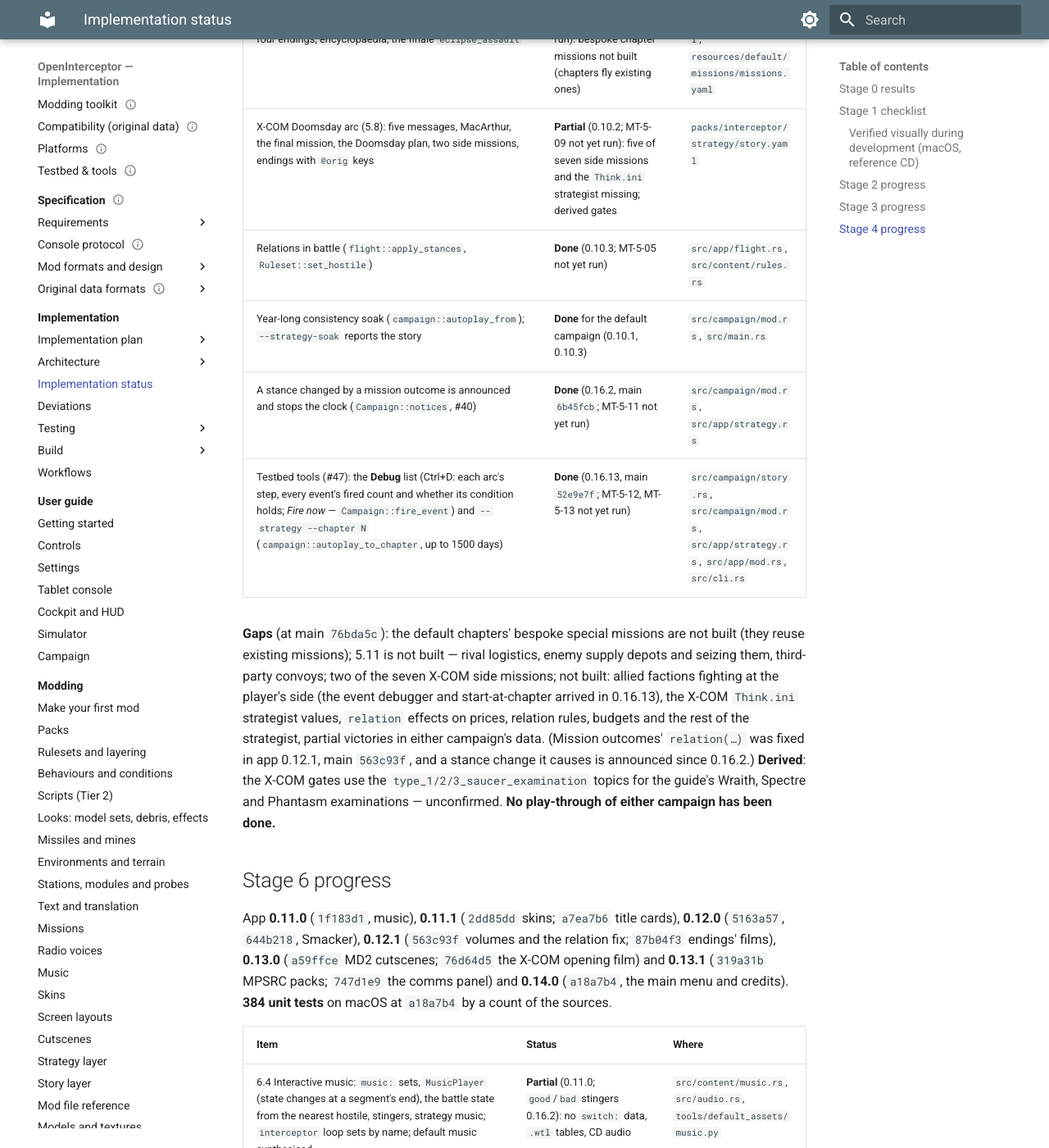
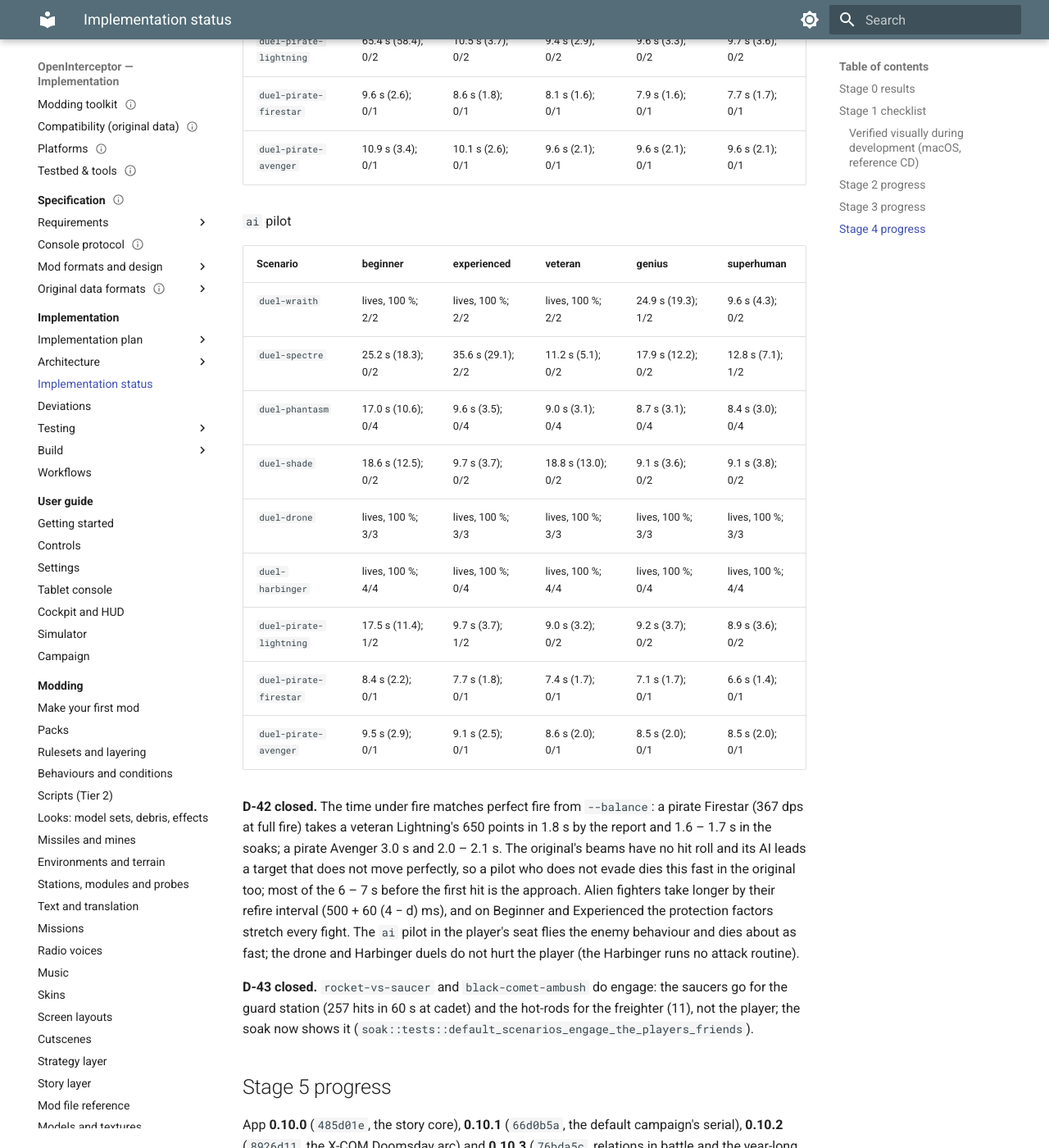
Before and after one commit to bbogovich/OpenInterceptor, an MkDocs documentation site: the page built from docs/implementation/status.md, in a window 1280 px wide and 1400 px high, scrolled down 25088 px. Shown: the whole window at 82% size. Built offline with MkDocs 1.6.1 and Material for MkDocs 9.7.7, drawn with Linux system fonts in a browser that asks for light colours; some of the changed text lies outside the part shown.

Commit message:
--balance as the battle fills the banks, soak first hit and hits on friends, re-measured soaks (#121, app NEXT)
Getting started (--balance, --soak), status (#120 follow-up, #121 with
the soak table; D-42 and D-43 closed), unit tests.

Issue: #121

Co-Authored-By: Claude Opus 5.5 <noreply@anthropic.com>

```diff
--- a/docs/implementation/status.md
+++ b/docs/implementation/status.md
@@ -435,6 +435,58 @@ and the launchers' rounds; `flight.start_throttle`; Parallax `images`, Passive C
 Doppelganger `retarget_every`; the pirate and corporate hulls from their own sections. D-18 (the
 Patton's protection from its fit) is open: DEV-095.
 
+**#120 follow-up** (app NEXT; `notes/re/flight` §3, §12): the Patton is an X-COM ship with its fit
+(ShieldType3, ArmorType3, EngineType3) and `protection_scale: {shields: 3, armor: 4}` — 1,500 / 1,700
+from Veteran up; `interceptor`'s `original_attack` has no `break_call` (message 7 is rejected).
+
+**#121** (app NEXT; audit D-31, D-42, D-43): `--balance` fills the banks as the battle does
+(difficulty, `protection_scale`, station pools), spends the energy pool at the start beam setting
+before the sustained rate, and applies `player_hits`; a soak reports the first hit and hits on
+friends. Re-measured with `--soak <duel> --difficulty <level> --seconds 180` (`interceptor`, app NEXT):
+each cell is *destroyed at* (time under fire); enemies destroyed — or *lives* with the hull left.
+
+`passive` pilot
+
+| Scenario | beginner | experienced | veteran | genius | superhuman |
+|---|---|---|---|---|---|
+| `duel-wraith` | 43.5 s (35.8); 0/2 | 49.2 s (42.0); 0/2 | 21.2 s (14.4); 0/2 | 10.6 s (4.3); 0/2 | 10.1 s (3.8); 0/2 |
+| `duel-spectre` | 52.3 s (43.9); 0/2 | 36.8 s (29.5); 0/2 | 18.0 s (11.2); 0/2 | 17.1 s (10.3); 0/2 | 10.1 s (3.8); 0/2 |
+| `duel-phantasm` | lives, 29 %; 4/4 | 10.5 s (3.5); 0/4 | 9.9 s (3.2); 0/4 | 9.5 s (3.0); 0/4 | 9.3 s (3.1); 0/4 |
+| `duel-shade` | 83.8 s (76.8); 0/2 | 10.5 s (3.7); 0/2 | 9.4 s (2.9); 0/2 | 9.2 s (2.9); 0/2 | 8.9 s (2.8); 0/2 |
+| `duel-drone` | lives, 100 %; 0/3 | lives, 100 %; 0/3 | lives, 100 %; 0/3 | lives, 100 %; 0/3 | lives, 100 %; 0/3 |
+| `duel-harbinger` | lives, 100 %; 0/4 | lives, 100 %; 0/4 | lives, 100 %; 0/4 | lives, 100 %; 0/4 | lives, 100 %; 0/4 |
+| `duel-pirate-lightning` | 65.4 s (58.4); 0/2 | 10.5 s (3.7); 0/2 | 9.4 s (2.9); 0/2 | 9.6 s (3.3); 0/2 | 9.7 s (3.6); 0/2 |
+| `duel-pirate-firestar` | 9.6 s (2.6); 0/1 | 8.6 s (1.8); 0/1 | 8.1 s (1.6); 0/1 | 7.9 s (1.6); 0/1 | 7.7 s (1.7); 0/1 |
+| `duel-pirate-avenger` | 10.9 s (3.4); 0/1 | 10.1 s (2.6); 0/1 | 9.6 s (2.1); 0/1 | 9.6 s (2.1); 0/1 | 9.6 s (2.1); 0/1 |
+
+`ai` pilot
+
+| Scenario | beginner | experienced | veteran | genius | superhuman |
+|---|---|---|---|---|---|
+| `duel-wraith` | lives, 100 %; 2/2 | lives, 100 %; 2/2 | lives, 100 %; 2/2 | 24.9 s (19.3); 1/2 | 9.6 s (4.3); 0/2 |
+| `duel-spectre` | 25.2 s (18.3); 0/2 | 35.6 s (29.1); 2/2 | 11.2 s (5.1); 0/2 | 17.9 s (12.2); 0/2 | 12.8 s (7.1); 1/2 |
+| `duel-phantasm` | 17.0 s (10.6); 0/4 | 9.6 s (3.5); 0/4 | 9.0 s (3.1); 0/4 | 8.7 s (3.1); 0/4 | 8.4 s (3.0); 0/4 |
+| `duel-shade` | 18.6 s (12.5); 0/2 | 9.7 s (3.7); 0/2 | 18.8 s (13.0); 0/2 | 9.1 s (3.6); 0/2 | 9.1 s (3.8); 0/2 |
+| `duel-drone` | lives, 100 %; 3/3 | lives, 100 %; 3/3 | lives, 100 %; 3/3 | lives, 100 %; 3/3 | lives, 100 %; 3/3 |
+| `duel-harbinger` | lives, 100 %; 4/4 | lives, 100 %; 0/4 | lives, 100 %; 4/4 | lives, 100 %; 0/4 | lives, 100 %; 4/4 |
+| `duel-pirate-lightning` | 17.5 s (11.4); 1/2 | 9.7 s (3.7); 1/2 | 9.0 s (3.2); 0/2 | 9.2 s (3.7); 0/2 | 8.9 s (3.6); 0/2 |
+| `duel-pirate-firestar` | 8.4 s (2.2); 0/1 | 7.7 s (1.8); 0/1 | 7.4 s (1.7); 0/1 | 7.1 s (1.7); 0/1 | 6.6 s (1.4); 0/1 |
+| `duel-pirate-avenger` | 9.5 s (2.9); 0/1 | 9.1 s (2.5); 0/1 | 8.6 s (2.0); 0/1 | 8.5 s (2.0); 0/1 | 8.5 s (2.0); 0/1 |
+
+**D-42 closed.** The time under fire matches perfect fire from `--balance`: a pirate Firestar
+(367 dps at full fire) takes a veteran Lightning's 650 points in 1.8 s by the report and 1.6 – 1.7 s
+in the soaks; a pirate Avenger 3.0 s and 2.0 – 2.1 s. The original's beams have no hit roll and its
+AI leads a target that does not move perfectly, so a pilot who does not evade dies this fast in the
+original too; most of the 6 – 7 s before the first hit is the approach. Alien fighters take longer
+by their refire interval (500 + 60 (4 − d) ms), and on Beginner and Experienced the protection
+factors stretch every fight. The `ai` pilot in the player's seat flies the enemy behaviour and dies
+about as fast; the drone and Harbinger duels do not hurt the player (the Harbinger runs no attack
+routine).
+
+**D-43 closed.** `rocket-vs-saucer` and `black-comet-ambush` do engage: the saucers go for the guard
+station (257 hits in 60 s at cadet) and the hot-rods for the freighter (11), not the player; the
+soak now shows it (`soak::tests::default_scenarios_engage_the_players_friends`).
+
 ## Stage 5 progress
 
 App **0.10.0** (`485d01e`, the story core), **0.10.1** (`66d0b5a`, the default campaign's serial),
```
Also changed, not shown: docs/implementation/testing/unit-tests.md (+5 -0 lines), docs/user-guide/getting-started.md (+2 -2 lines).
